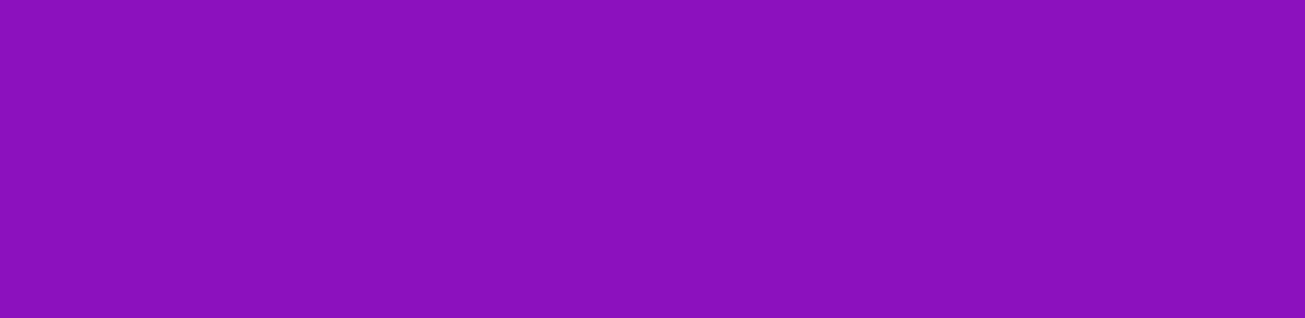
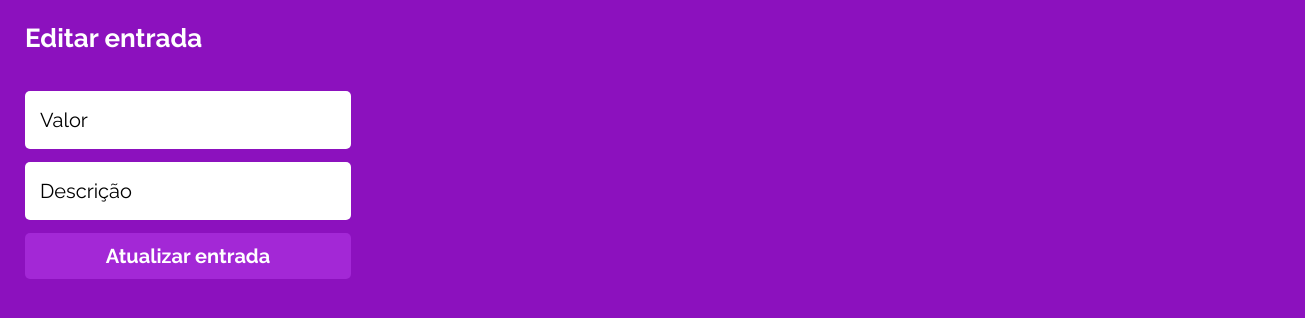
Before and after one commit to gadi29/projeto13-mywallet-front, a React (Create React App) app: page /edit_entry in a window 1280 px wide. Before the commit this address had no page. Shown: the top 318 px of the page, 1305 px wide, since content can reach past the window. Built offline with nearby package versions, Linux system fonts and the light colour scheme; a web font is replaced by a local one.

Commit message:
implement new exit, edit entry and edit exit screen

```diff
--- a/src/components/App.js
+++ b/src/components/App.js
@@ -32,8 +32,8 @@ function App() {
           <Route path='/register' element={ <Register /> } />
           <Route path='/new_entry' element={ <NewEntry /> } />
           <Route path='/new_exit' element={ <NewExit /> } />
-          <Route path='/edit_entry?idEntry' element={ <EditEntry /> } />
-          <Route path='/edit_exit?idExit' element={ <EditExit /> } />
+          <Route path='/edit_entry' element={ <EditEntry /> } />
+          <Route path='/edit_exit' element={ <EditExit /> } />
         </Routes>
       </BrowserRouter>
     </UserContext.Provider>
--- a/src/components/EditEntry.js
+++ b/src/components/EditEntry.js
@@ -1,8 +1,106 @@
+import { useState } from "react";
+import styled from 'styled-components';
+
 function EditEntry() {
+  const [loading, setLoading] = useState(false);
+  const [entry, setEntry] = useState({
+    value: "",
+    description: ""
+  });
+
+  function updateEntry(e) {
+    e.preventDefault();
+    setLoading(true);
+  }
+
   return (
-    <>
-    </>
+    <Body>
+      <Container>
+        <h1>Editar entrada</h1>
+        <form onSubmit={updateEntry}>
+          <input
+            type="number"
+            value={entry.value}
+            onChange={(e) => setEntry({...entry, value: e.target.value})}
+            placeholder="Valor"
+            disabled={loading}
+            required
+          />
+          <input
+            type="text"
+            value={entry.description}
+            onChange={(e) => setEntry({...entry, description: e.target.value})}
+            placeholder="Descrição"
+            disabled={loading}
+            required
+          />
+          <button type="submit">Atualizar entrada</button>
+        </form>
+      </Container>
+    </Body>
   )
 }
 
+const Body = styled.body`
+  width: 100%;
+  height: 100vh;
+`;
+
+const Container = styled.div`
+  width: 100%;
+  height: 100%;
+  margin: 25px;
+
+  h1 {
+    font-size: 26px;
+    font-weight: 700;
+    color: #FFFFFF;
+
+    margin-bottom: 40px;
+  }
+
+  form {
+    display: flex;
+    flex-direction: column;
+
+    input {
+      outline: none;
+      background-color: ${({ loading }) => loading ? "#F2F2F2" : "#FFFFFF"};
+      border: none;
+      border-radius: 5px;
+
+      width: 326px;
+      height: 58px;
+      padding: 0 15px;
+      margin-bottom: 13px;
+
+      font-size: 20px;
+      color: ${({ loading }) => loading ? "#666666" : "#000000"};
+
+      &::placeholder {
+        color: #000000;
+        font-size: 20px;
+      }
+    }
+
+    button {
+      background-color: #A328D6;
+      opacity: ${({ loading }) => loading ? '0.7' : '1'};
+      border: none;
+      border-radius: 5px;
+      cursor: pointer;
+
+      width: 326px;
+      height: 46px;
+      display: flex;
+      justify-content: center;
+      align-items: center;
+
+      color: #FFFFFF;
+      font-size: 20px;
+      font-weight: 700;
+    }
+  }
+`;
+
 export default EditEntry;
--- a/src/components/EditExit.js
+++ b/src/components/EditExit.js
@@ -1,8 +1,106 @@
+import { useState } from "react";
+import styled from 'styled-components';
+
 function EditExit() {
+  const [loading, setLoading] = useState(false);
+  const [exit, setExit] = useState({
+    value: "",
+    description: ""
+  });
+
+  function updateExit(e) {
+    e.preventDefault();
+    setLoading(true);
+  }
+
   return (
-    <>
-    </>
+    <Body>
+      <Container>
+        <h1>Editar saída</h1>
+        <form onSubmit={updateExit}>
+          <input
+            type="number"
+            value={exit.value}
+            onChange={(e) => setExit({...exit, value: e.target.value})}
+            placeholder="Valor"
+            disabled={loading}
+            required
+          />
+          <input
+            type="text"
+            value={exit.description}
+            onChange={(e) => setExit({...exit, description: e.target.value})}
+            placeholder="Descrição"
+            disabled={loading}
+            required
+          />
+          <button type="submit">Atualizar saída</button>
+        </form>
+      </Container>
+    </Body>
   )
 }
 
+const Body = styled.body`
+  width: 100%;
+  height: 100vh;
+`;
+
+const Container = styled.div`
+  width: 100%;
+  height: 100%;
+  margin: 25px;
+
+  h1 {
+    font-size: 26px;
+    font-weight: 700;
+    color: #FFFFFF;
+
+    margin-bottom: 40px;
+  }
+
+  form {
+    display: flex;
+    flex-direction: column;
+
+    input {
+      outline: none;
+      background-color: ${({ loading }) => loading ? "#F2F2F2" : "#FFFFFF"};
+      border: none;
+      border-radius: 5px;
+
+      width: 326px;
+      height: 58px;
+      padding: 0 15px;
+      margin-bottom: 13px;
+
+      font-size: 20px;
+      color: ${({ loading }) => loading ? "#666666" : "#000000"};
+
+      &::placeholder {
+        color: #000000;
+        font-size: 20px;
+      }
+    }
+
+    button {
+      background-color: #A328D6;
+      opacity: ${({ loading }) => loading ? '0.7' : '1'};
+      border: none;
+      border-radius: 5px;
+      cursor: pointer;
+
+      width: 326px;
+      height: 46px;
+      display: flex;
+      justify-content: center;
+      align-items: center;
+
+      color: #FFFFFF;
+      font-size: 20px;
+      font-weight: 700;
+    }
+  }
+`;
+
 export default EditExit;
--- a/src/components/NewExit.js
+++ b/src/components/NewExit.js
@@ -1,8 +1,106 @@
+import { useState } from "react";
+import styled from 'styled-components';
+
 function NewExit() {
+  const [loading, setLoading] = useState(false);
+  const [newExit, setNewExit] = useState({
+    value: "",
+    description: ""
+  });
+
+  function save(e) {
+    e.preventDefault();
+    setLoading(true);
+  }
+
   return (
-    <>
-    </>
+    <Body>
+      <Container>
+        <h1>Nova saída</h1>
+        <form onSubmit={save}>
+          <input
+            type="number"
+            value={NewExit.value}
+            onChange={(e) => setNewExit({...newExit, value: e.target.value})}
+            placeholder="Valor"
+            disabled={loading}
+            required
+          />
+          <input
+            type="text"
+            value={NewExit.description}
+            onChange={(e) => setNewExit({...newExit, description: e.target.value})}
+            placeholder="Descrição"
+            disabled={loading}
+            required
+          />
+          <button type="submit">Salvar saída</button>
+        </form>
+      </Container>
+    </Body>
   )
 }
 
+const Body = styled.body`
+  width: 100%;
+  height: 100vh;
+`;
+
+const Container = styled.div`
+  width: 100%;
+  height: 100%;
+  margin: 25px;
+
+  h1 {
+    font-size: 26px;
+    font-weight: 700;
+    color: #FFFFFF;
+
+    margin-bottom: 40px;
+  }
+
+  form {
+    display: flex;
+    flex-direction: column;
+
+    input {
+      outline: none;
+      background-color: ${({ loading }) => loading ? "#F2F2F2" : "#FFFFFF"};
+      border: none;
+      border-radius: 5px;
+
+      width: 326px;
+      height: 58px;
+      padding: 0 15px;
+      margin-bottom: 13px;
+
+      font-size: 20px;
+      color: ${({ loading }) => loading ? "#666666" : "#000000"};
+
+      &::placeholder {
+        color: #000000;
+        font-size: 20px;
+      }
+    }
+
+    button {
+      background-color: #A328D6;
+      opacity: ${({ loading }) => loading ? '0.7' : '1'};
+      border: none;
+      border-radius: 5px;
+      cursor: pointer;
+
+      width: 326px;
+      height: 46px;
+      display: flex;
+      justify-content: center;
+      align-items: center;
+
+      color: #FFFFFF;
+      font-size: 20px;
+      font-weight: 700;
+    }
+  }
+`;
+
 export default NewExit;
```
